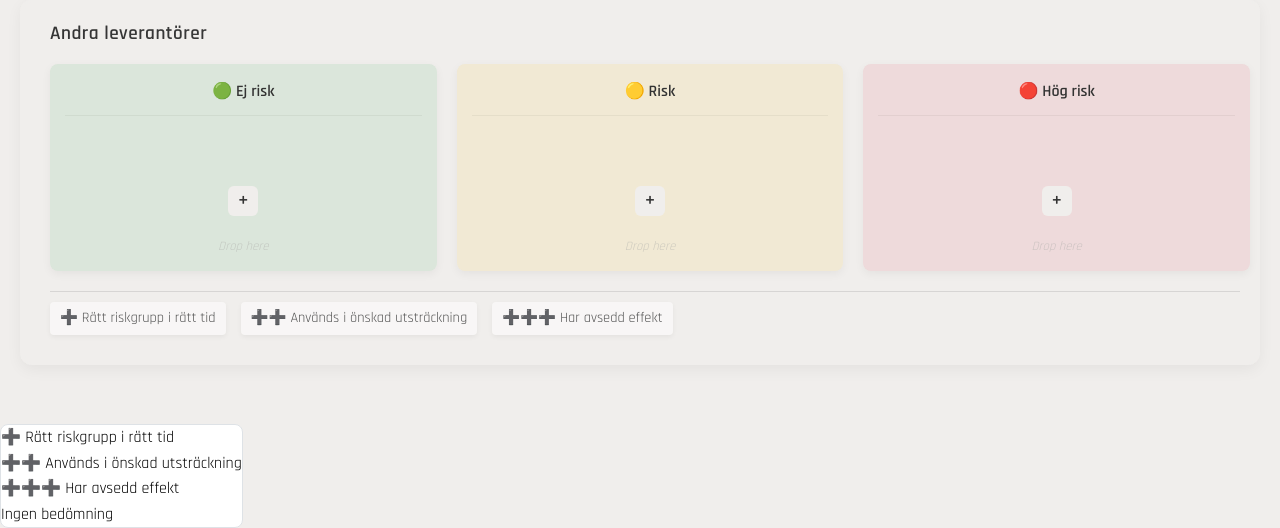
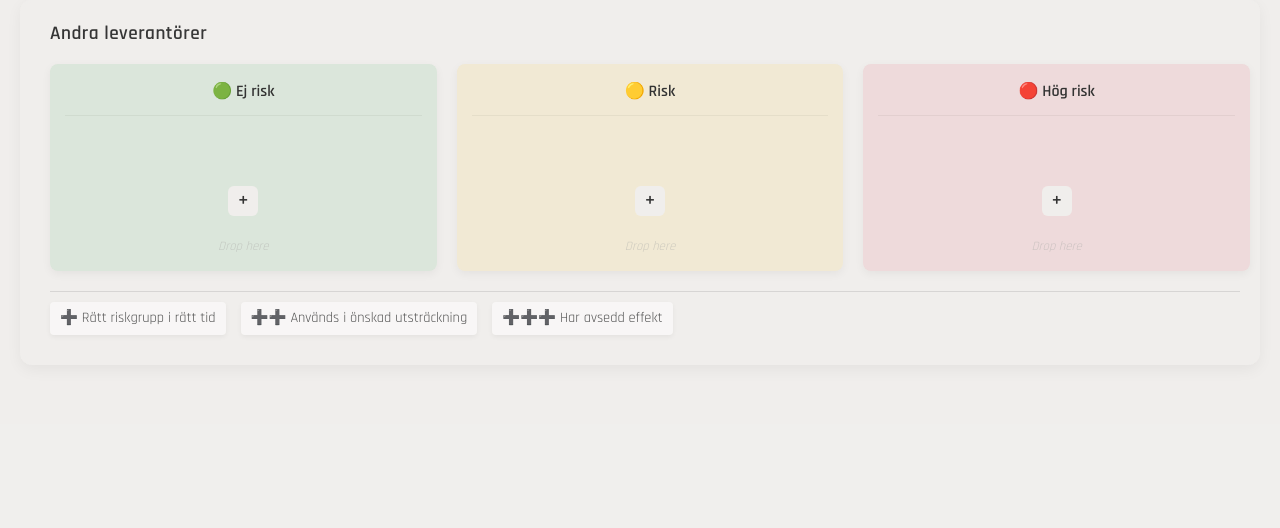
Before and after one commit to Erik-Sention/Sention-Kartl-ggning, a Flask app: page /home/grupp in a window 1280 px wide. Shown: the part 905-1433 px from the top of the page. After the commit the page ends 1231 px from the top, so only its background shows below. Run offline with Flask 2, Linux system fonts and the light colour scheme; the visitor is signed in with stand-in values (Sample User, id 1); data that the repository does not hold is empty; some libraries are stand-ins or nearby versions.

Commit message:
Update index.html

```diff
--- a/templates/index.html
+++ b/templates/index.html
@@ -1344,14 +1344,6 @@
     <div class="container">
         <div id="auto-save-indicator" class="auto-save-indicator"></div>
         <div id="status-message" class="status-message"></div>
-    </div>
-
-    <!-- Rating selector popup -->
-    <div id="rating-selector" class="rating-selector">
-        <div class="rating-option" onclick="selectRating('➕')">➕ Rätt riskgrupp i rätt tid</div>
-        <div class="rating-option" onclick="selectRating('➕➕')">➕➕ Används i önskad utsträckning</div>
-        <div class="rating-option" onclick="selectRating('➕➕➕')">➕➕➕ Har avsedd effekt</div>
-        <div class="rating-option" onclick="selectRating('')">Ingen bedömning</div>
     </div>
 
     <!-- Delete Confirmation Modal -->
```
